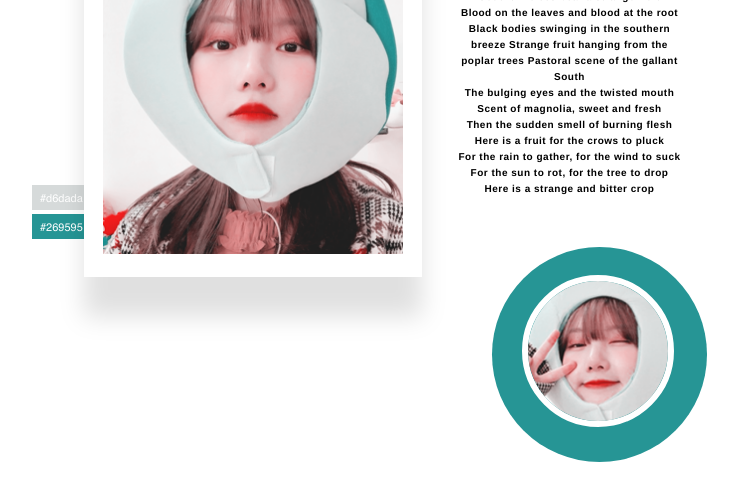
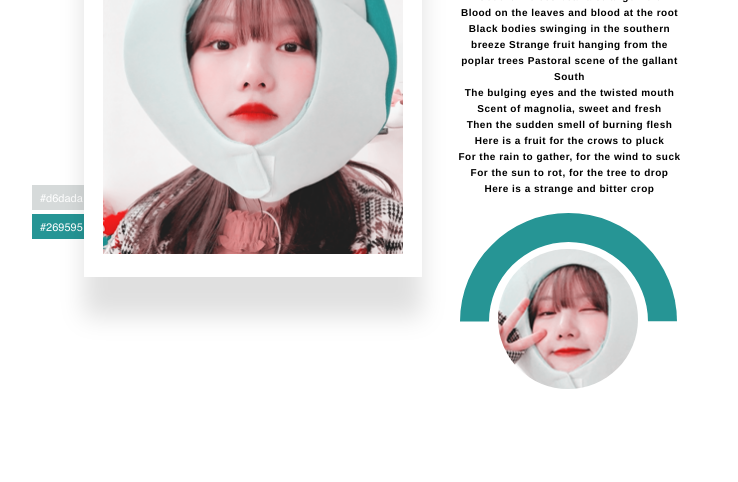
Before and after one commit to VRN4K/frontend-portfolio, a plain HTML site: page avocado template/src/templates/avocado-template.html in a window 1280 px wide. Shown: the part 318-800 px from the top of the page, without its empty margins (136-874 px from the left). Drawn offline with Linux system fonts and the light colour scheme.

Commit message:
[+] update round figures and photo

```diff
--- a/avocado template/src/styles/style.css
+++ b/avocado template/src/styles/style.css
@@ -70,7 +70,7 @@
 }
 .text-form_title{
     position: relative;
-    top: 13px;
+    top: 5px;
     left: 38px;
     font-size: 61px;
     letter-spacing: -2px;
@@ -90,29 +90,23 @@
 .circles-form{
     position: relative;
     display: block;
-    margin: 50px 0 0 70px;
+    margin: 16px 0 0 38px;
 }
 .circles-form_round{
     position: relative;
-    width: 215px;
-    height: 215px;
+    width: 159px;
+    height: 159px;
+    border: 29px solid white;
+    border-top-color: #269595;
+    border-left-color: #269595;
+    border-radius: 50%;
+    transform: rotate(45deg);
 }
-.circles-form_round:after{
-    position: absolute;
-    content: "";
-    width: 215px;
-    height: 215px;
-    background-color: #269595;
-    border-radius: 50%;
-    z-index: 1;
-}
-
 .circles-form_photo{
     position:absolute;
     width: 140px;
     border-radius: 50%;
-    border: 6px solid white;
     z-index: 2;
-    top: 28px;
-    left: 30px;
+    top: 36px;
+    left: 38px;
 }
```
